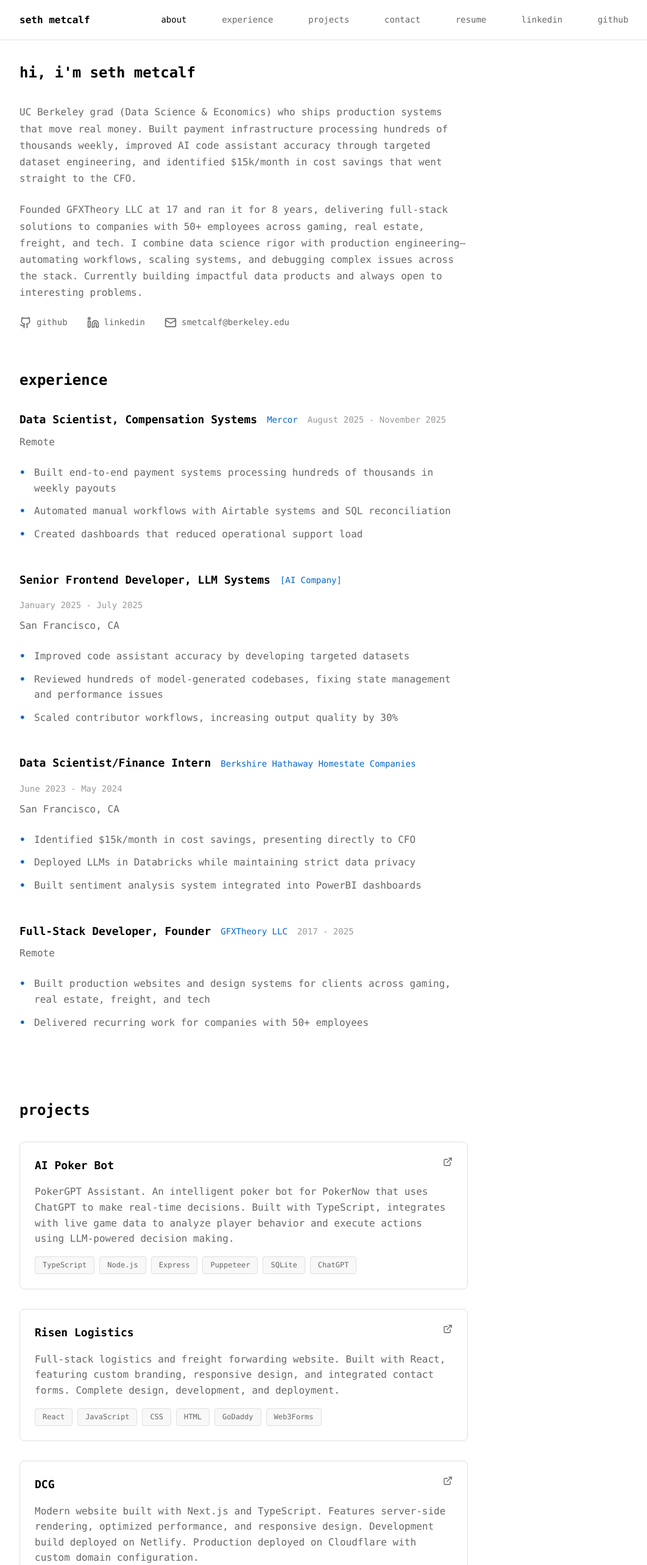
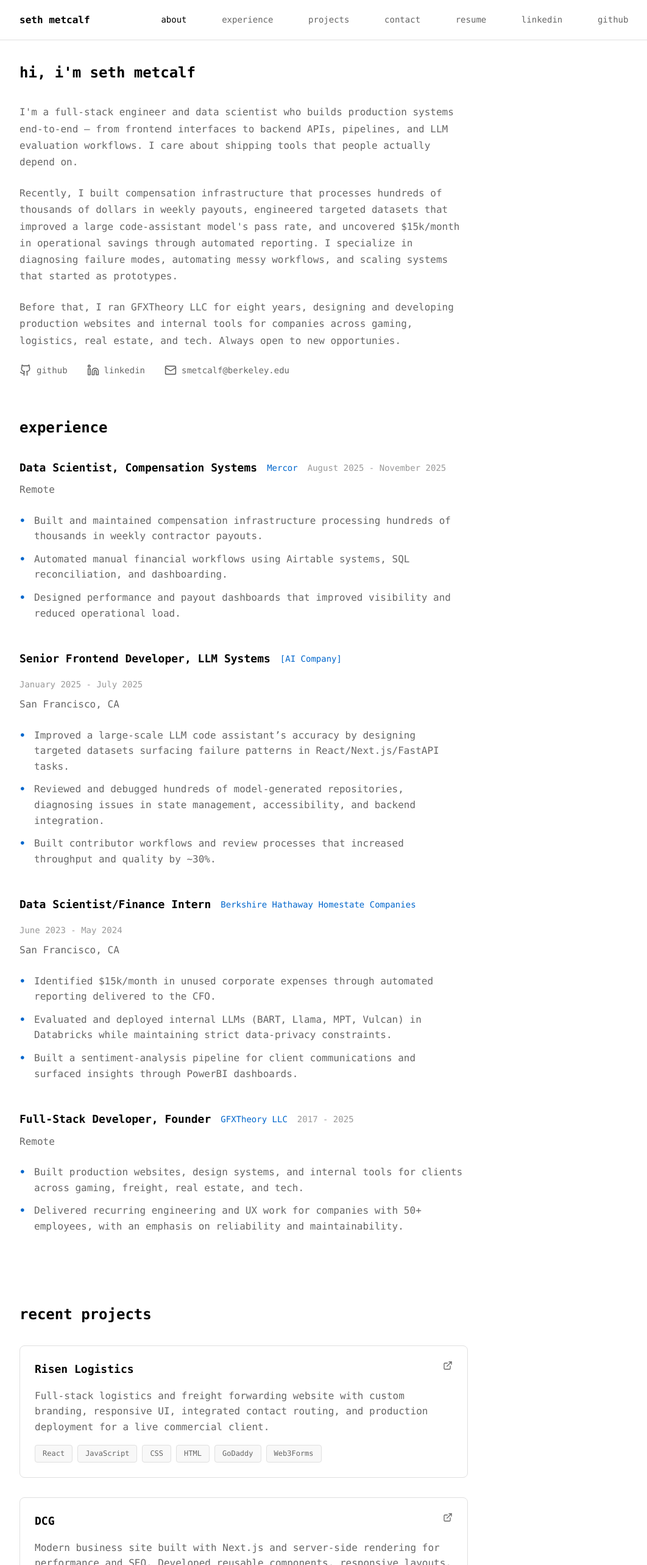
Before and after one commit to teorii/sethnijsmetcalf, a React (Vite) app: page / in a window 1280 px wide. Shown: the top 2566 px of the page at 61% size, without its empty margins (100-1162 px from the left). Built offline with nearby package versions, Linux system fonts and the light colour scheme.

Commit message:
wording rewrite

```diff
--- a/src/App.jsx
+++ b/src/App.jsx
@@ -40,28 +40,28 @@ function App() {
 
   const projects = [
     {
-      title: "AI Poker Bot",
-      description: "PokerGPT Assistant. An intelligent poker bot for PokerNow that uses ChatGPT to make real-time decisions. Built with TypeScript, integrates with live game data to analyze player behavior and execute actions using LLM-powered decision making.",
-      tech: ["TypeScript", "Node.js", "Express", "Puppeteer", "SQLite", "ChatGPT"],
-      link: "https://github.com/teorii/pokernow-gpt"
-    },
-    {
       title: "Risen Logistics",
-      description: "Full-stack logistics and freight forwarding website. Built with React, featuring custom branding, responsive design, and integrated contact forms. Complete design, development, and deployment.",
+      description: "Full-stack logistics and freight forwarding website with custom branding, responsive UI, integrated contact routing, and production deployment for a live commercial client.",
       tech: ["React", "JavaScript", "CSS", "HTML", "GoDaddy", "Web3Forms"],
       link: "https://risencargo.com"
     },
     {
       title: "DCG",
-      description: "Modern website built with Next.js and TypeScript. Features server-side rendering, optimized performance, and responsive design. Development build deployed on Netlify. Production deployed on Cloudflare with custom domain configuration.",
+      description: "Modern business site built with Next.js and server-side rendering for performance and SEO. Developed reusable components, responsive layouts, and deployment pipelines across Netlify and Cloudflare.",
       tech: ["Next.js", "TypeScript", "React", "CSS", "Cloudflare", "Netlify"],
       link: "https://dcgpros.com"
     },
     {
       title: "Jessica Metcalf Real Estate",
-      description: "Professional real estate website for San Diego area realtor. Features property listings, client testimonials, buying/selling resources, and contact integration. Complete design, development, and SEO optimization.",
+      description: "Professional real estate site featuring property listings, testimonials, and lead-capture workflows. Delivered full design, development, SEO optimization, and Google Analytics integration.",
       tech: ["WordPress", "PHP", "CSS", "JavaScript", "SEO", "Google Analytics"],
       link: "http://jessicasellshomes.com/"
+    },
+    {
+      title: "AI Poker Bot",
+      description: "Built a real-time poker agent for PokerNow that ingests live game state, evaluates opponent behavior, and makes autonomous decisions using a mix of poker heuristics and LLM-driven strategy. Engineered a Puppeteer + API scraping pipeline for low-latency game state capture and implemented a SQLite-backed profile system with strict state validation and safety checks.",
+      tech: ["TypeScript", "Node.js", "Express", "Puppeteer", "SQLite", "ChatGPT"],
+      link: "https://github.com/teorii/pokernow-gpt"
     }
   ]
 
@@ -72,9 +72,9 @@ function App() {
       duration: "August 2025 - November 2025",
       location: "Remote",
       achievements: [
-        "Built end-to-end payment systems processing hundreds of thousands in weekly payouts",
-        "Automated manual workflows with Airtable systems and SQL reconciliation",
-        "Created dashboards that reduced operational support load"
+        "Built and maintained compensation infrastructure processing hundreds of thousands in weekly contractor payouts.",
+        "Automated manual financial workflows using Airtable systems, SQL reconciliation, and dashboarding.",
+        "Designed performance and payout dashboards that improved visibility and reduced operational load."
       ]
     },
     {
@@ -83,9 +83,9 @@ function App() {
       duration: "January 2025 - July 2025",
       location: "San Francisco, CA",
       achievements: [
-        "Improved code assistant accuracy by developing targeted datasets",
-        "Reviewed hundreds of model-generated codebases, fixing state management and performance issues",
-        "Scaled contributor workflows, increasing output quality by 30%"
+        "Improved a large-scale LLM code assistant’s accuracy by designing targeted datasets surfacing failure patterns in React/Next.js/FastAPI tasks.",
+        "Reviewed and debugged hundreds of model-generated repositories, diagnosing issues in state management, accessibility, and backend integration.",
+        "Built contributor workflows and review processes that increased throughput and quality by ~30%."
       ]
     },
     {
@@ -94,9 +94,9 @@ function App() {
       duration: "June 2023 - May 2024",
       location: "San Francisco, CA",
       achievements: [
-        "Identified $15k/month in cost savings, presenting directly to CFO",
-        "Deployed LLMs in Databricks while maintaining strict data privacy",
-        "Built sentiment analysis system integrated into PowerBI dashboards"
+        "Identified $15k/month in unused corporate expenses through automated reporting delivered to the CFO.",
+        "Evaluated and deployed internal LLMs (BART, Llama, MPT, Vulcan) in Databricks while maintaining strict data-privacy constraints.",
+        "Built a sentiment-analysis pipeline for client communications and surfaced insights through PowerBI dashboards."
       ]
     },
     {
@@ -105,8 +105,8 @@ function App() {
       duration: "2017 - 2025",
       location: "Remote",
       achievements: [
-        "Built production websites and design systems for clients across gaming, real estate, freight, and tech",
-        "Delivered recurring work for companies with 50+ employees"
+        "Built production websites, design systems, and internal tools for clients across gaming, freight, real estate, and tech.",
+        "Delivered recurring engineering and UX work for companies with 50+ employees, with an emphasis on reliability and maintainability."
       ]
     }
   ]
@@ -148,16 +148,13 @@ function App() {
         <div className="container">
           <h2>Hi, I'm Seth Metcalf</h2>
           <p>
-            UC Berkeley grad (Data Science & Economics) who ships production systems that move real money.
-            Built payment infrastructure processing hundreds of thousands weekly, improved AI code assistant
-            accuracy through targeted dataset engineering, and identified $15k/month in cost savings that
-            went straight to the CFO.
+            I'm a full-stack engineer and data scientist who builds production systems end-to-end — from frontend interfaces to backend APIs, pipelines, and LLM evaluation workflows. I care about shipping tools that people actually depend on.
           </p>
           <p>
-            Founded GFXTheory LLC at 17 and ran it for 8 years, delivering full-stack solutions to companies
-            with 50+ employees across gaming, real estate, freight, and tech. I combine data science rigor
-            with production engineering—automating workflows, scaling systems, and debugging complex issues
-            across the stack. Currently building impactful data products and always open to interesting problems.
+          Recently, I built compensation infrastructure that processes hundreds of thousands of dollars in weekly payouts, engineered targeted datasets that improved a large code-assistant model's pass rate, and uncovered $15k/month in operational savings through automated reporting. I specialize in diagnosing failure modes, automating messy workflows, and scaling systems that started as prototypes.
+          </p>
+          <p>
+          Before that, I ran GFXTheory LLC for eight years, designing and developing production websites and internal tools for companies across gaming, logistics, real estate, and tech. Always open to new opportunies.
           </p>
           <div className="hero-links">
               <a href="https://github.com/teorii" target="_blank" rel="noopener noreferrer">
@@ -203,7 +200,7 @@ function App() {
       {/* Projects Section */}
       <section id="projects" className="section">
         <div className="container">
-          <h2>Projects</h2>
+          <h2>Recent Projects</h2>
           <div className="projects-list">
             {projects.map((project, index) => (
               <div key={index} className="project-item">
@@ -229,7 +226,7 @@ function App() {
       <section id="contact" className="section">
         <div className="container">
           <h2>Contact</h2>
-          <p>I'm always interested in new opportunities and exciting projects.</p>
+          <p>Let's build something. I'm always interested in new opportunities.</p>
           <div className="contact-links">
             <a href="https://github.com/teorii" target="_blank" rel="noopener noreferrer">
               <Github size={20} />
```
